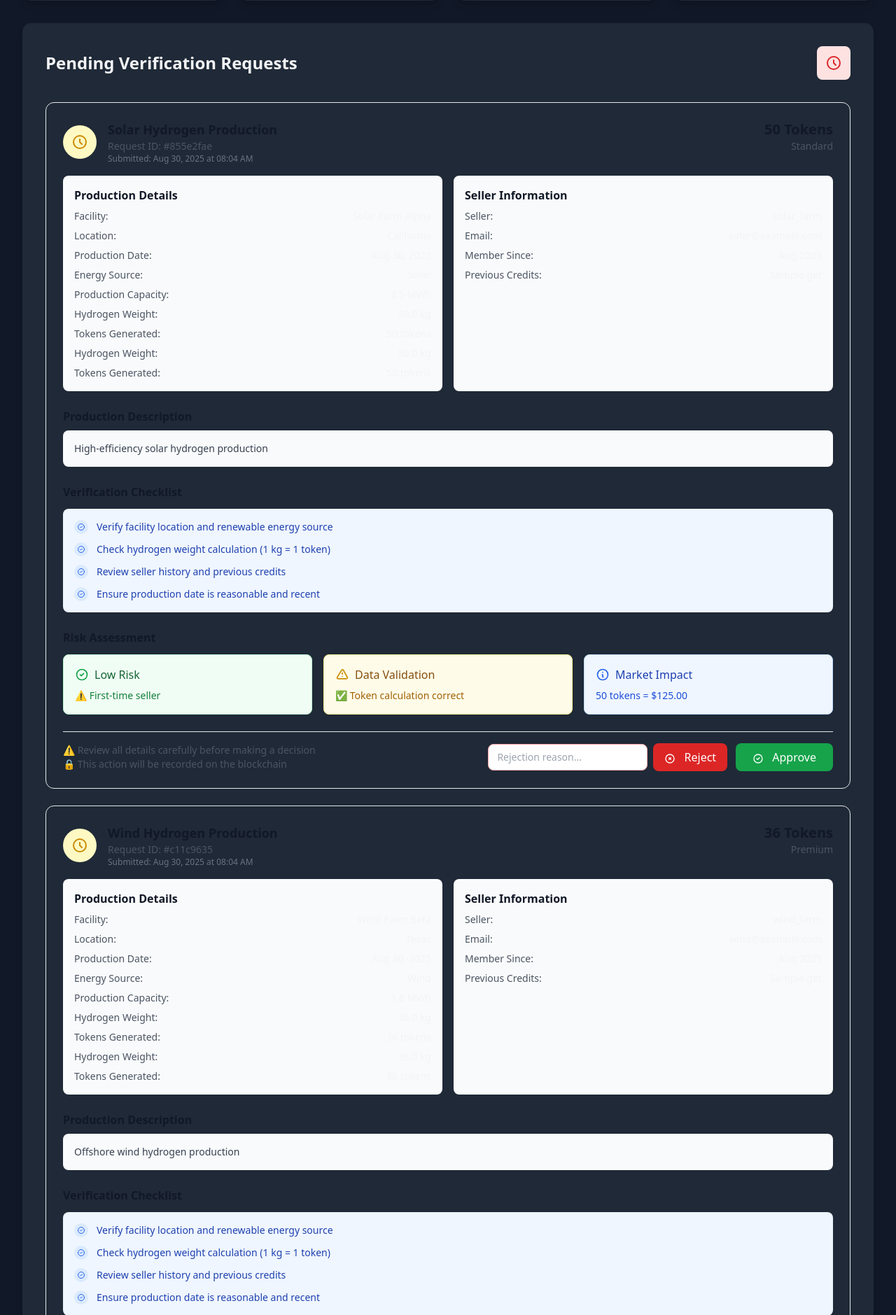
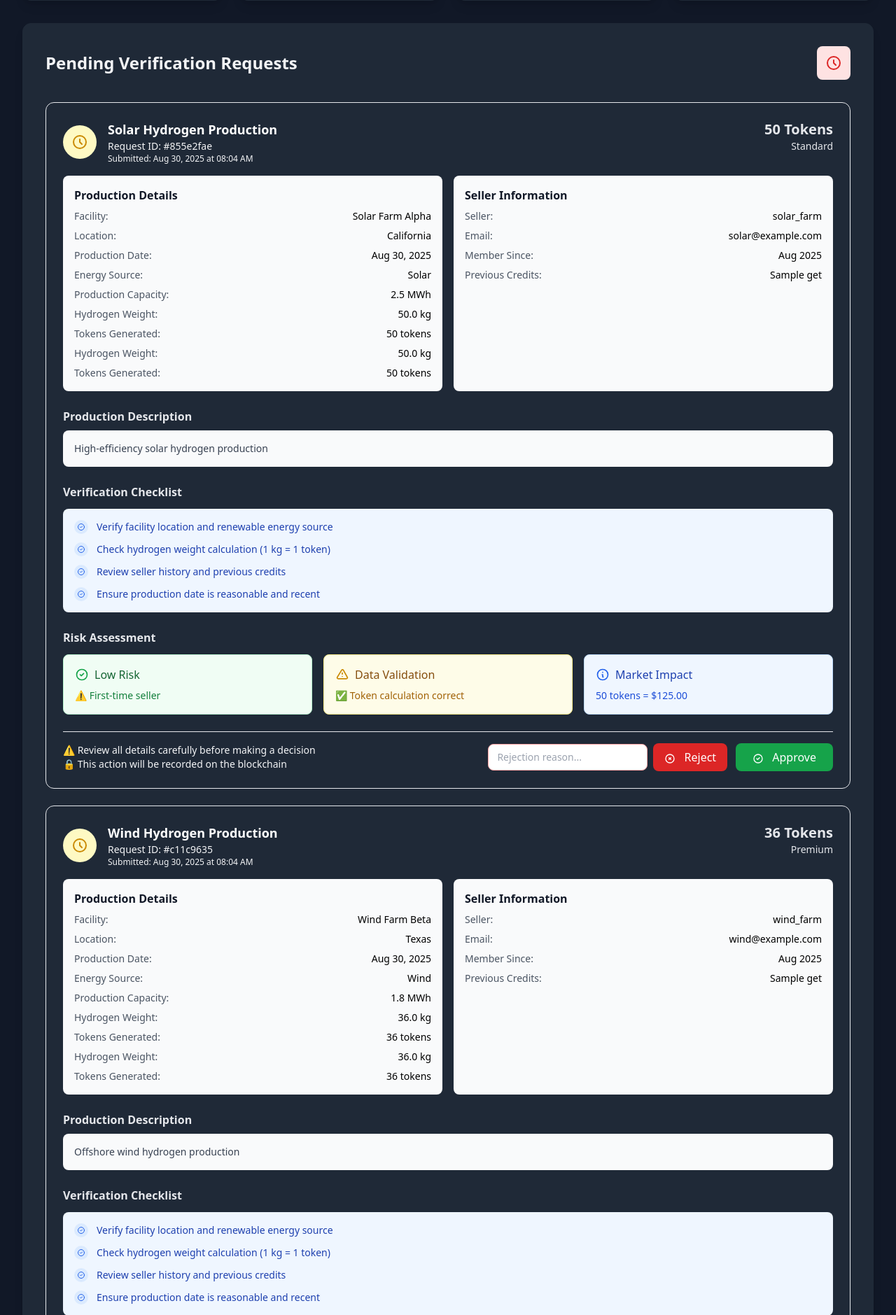
Before and after one commit to MeghPatel0106/Hack_squad_, a Flask app: template templates/authority.html in a window 1280 px wide. Shown: the part 1102-2981 px from the top of the page at 70% size. Run offline with Flask 3, Linux system fonts and the light colour scheme; the template is opened without the code that fills it: values that come from a table or form of the project are taken from there, most other values are stand-ins (such as "Sample title", 1, 10 or a date in 2020); some libraries are stand-ins or nearby versions.

Commit message:
Color Changed

```diff
--- a/templates/authority.html
+++ b/templates/authority.html
@@ -85,14 +85,14 @@
                             </svg>
                         </div>
                         <div>
-                            <div class="font-semibold text-gray-900 text-lg">{{ request.renewable_source.title() }} Hydrogen Production</div>
-                            <div class="text-sm text-gray-600">Request ID: #{{ request.credit_id[:8] }}</div>
-                            <div class="text-xs text-gray-500">Submitted: {{ request.created_at.strftime('%b %d, %Y at %I:%M %p') }}</div>
+                            <div class="font-semibold text-white text-lg">{{ request.renewable_source.title() }} Hydrogen Production</div>
+                            <div class="text-sm text-gray-100">Request ID: #{{ request.credit_id[:8] }}</div>
+                            <div class="text-xs text-gray-100">Submitted: {{ request.created_at.strftime('%b %d, %Y at %I:%M %p') }}</div>
                         </div>
                     </div>
                     <div class="text-right">
-                        <div class="font-bold text-gray-900 text-xl">{{ request.tokens_generated }} Tokens</div>
-                        <div class="text-sm text-gray-600">{{ request.certification_type.title() }}</div>
+                        <div class="font-bold text-gray-200 text-xl">{{ request.tokens_generated }} Tokens</div>
+                        <div class="text-sm text-gray-200">{{ request.certification_type.title() }}</div>
                     </div>
                 </div>
 
@@ -103,39 +103,39 @@
                         <div class="space-y-2 text-sm">
                             <div class="flex justify-between">
                                 <span class="text-gray-600">Facility:</span>
-                                <span class="font-medium">{{ request.facility_name }}</span>
+                                <span class="font-medium text-black">{{ request.facility_name }}</span>
                             </div>
                             <div class="flex justify-between">
                                 <span class="text-gray-600">Location:</span>
-                                <span class="font-medium">{{ request.location }}</span>
+                                <span class="font-medium text-black">{{ request.location }}</span>
                             </div>
                             <div class="flex justify-between">
                                 <span class="text-gray-600">Production Date:</span>
-                                <span class="font-medium">{{ request.production_date.strftime('%b %d, %Y') }}</span>
+                                <span class="font-medium text-black">{{ request.production_date.strftime('%b %d, %Y') }}</span>
                             </div>
                             <div class="flex justify-between">
                                 <span class="text-gray-600">Energy Source:</span>
-                                <span class="font-medium">{{ request.renewable_source.title() }}</span>
+                                <span class="font-medium text-black">{{ request.renewable_source.title() }}</span>
                             </div>
                             <div class="flex justify-between">
                                 <span class="text-gray-600">Production Capacity:</span>
-                                <span class="font-medium">{{ "%.1f"|format(request.production_capacity) }} MWh</span>
+                                <span class="font-medium text-black">{{ "%.1f"|format(request.production_capacity) }} MWh</span>
                             </div>
                             <div class="flex justify-between">
                                 <span class="text-gray-600">Hydrogen Weight:</span>
-                                <span class="font-medium">{{ "%.1f"|format(request.hydrogen_weight_kg) }} kg</span>
+                                <span class="font-medium text-black">{{ "%.1f"|format(request.hydrogen_weight_kg) }} kg</span>
                             </div>
                             <div class="flex justify-between">
                                 <span class="text-gray-600">Tokens Generated:</span>
-                                <span class="font-medium">{{ request.tokens_generated }} tokens</span>
+                                <span class="font-medium text-black">{{ request.tokens_generated }} tokens</span>
                             </div>
                             <div class="flex justify-between">
                                 <span class="text-gray-600">Hydrogen Weight:</span>
-                                <span class="font-medium">{{ "%.1f"|format(request.hydrogen_weight_kg) }} kg</span>
+                                <span class="font-medium text-black">{{ "%.1f"|format(request.hydrogen_weight_kg) }} kg</span>
                             </div>
                             <div class="flex justify-between">
                                 <span class="text-gray-600">Tokens Generated:</span>
-                                <span class="font-medium">{{ request.tokens_generated }} tokens</span>
+                                <span class="font-medium text-black">{{ request.tokens_generated }} tokens</span>
                             </div>
                         </div>
                     </div>
@@ -145,19 +145,19 @@
                         <div class="space-y-2 text-sm">
                             <div class="flex justify-between">
                                 <span class="text-gray-600">Seller:</span>
-                                <span class="font-medium">{{ request.seller.username }}</span>
+                                <span class="font-medium text-black">{{ request.seller.username }}</span>
                             </div>
                             <div class="flex justify-between">
                                 <span class="text-gray-600">Email:</span>
-                                <span class="font-medium">{{ request.seller.email }}</span>
+                                <span class="font-medium text-black">{{ request.seller.email }}</span>
                             </div>
                             <div class="flex justify-between">
                                 <span class="text-gray-600">Member Since:</span>
-                                <span class="font-medium">{{ request.seller.created_at.strftime('%b %Y') }}</span>
+                                <span class="font-medium text-black">{{ request.seller.created_at.strftime('%b %Y') }}</span>
                             </div>
                             <div class="flex justify-between">
                                 <span class="text-gray-600">Previous Credits:</span>
-                                <span class="font-medium">{{ seller_credits_count.get(request.seller.id, 0) }}</span>
+                                <span class="font-medium text-black">{{ seller_credits_count.get(request.seller.id, 0) }}</span>
                             </div>
                         </div>
                     </div>
@@ -166,7 +166,7 @@
                 <!-- Description -->
                 {% if request.description %}
                 <div class="mb-6">
-                    <h4 class="font-semibold text-gray-900 mb-2">Production Description</h4>
+                    <h4 class="font-semibold text-gray-200 mb-2">Production Description</h4>
                     <div class="bg-gray-50 rounded-lg p-4 text-sm text-gray-700">
                         {{ request.description }}
                     </div>
@@ -175,7 +175,7 @@
 
                 <!-- Verification Checklist -->
                 <div class="mb-6">
-                    <h4 class="font-semibold text-gray-900 mb-3">Verification Checklist</h4>
+                    <h4 class="font-semibold text-gray-200 mb-3">Verification Checklist</h4>
                     <div class="bg-blue-50 rounded-lg p-4 space-y-3">
                         <div class="flex items-center space-x-3">
                             <div class="w-5 h-5 bg-blue-100 rounded-full flex items-center justify-center">
@@ -214,7 +214,7 @@
 
                 <!-- Verification Risk Assessment -->
                 <div class="mb-6">
-                    <h4 class="font-semibold text-gray-900 mb-3">Risk Assessment</h4>
+                    <h4 class="font-semibold text-gray-200 mb-3">Risk Assessment</h4>
                     <div class="grid grid-cols-1 md:grid-cols-3 gap-4">
                         <div class="bg-green-50 rounded-lg p-4 border border-green-200">
                             <div class="flex items-center space-x-2 mb-2">
@@ -264,7 +264,7 @@
 
                 <!-- Verification Actions -->
                 <div class="flex items-center justify-between pt-4 border-t border-gray-200">
-                    <div class="text-sm text-gray-600">
+                    <div class="text-sm text-gray-100">
                         <p>⚠️ Review all details carefully before making a decision</p>
                         <p>🔒 This action will be recorded on the blockchain</p>
                     </div>
@@ -274,7 +274,7 @@
                             <input type="hidden" name="action" value="reject">
                             <div class="flex items-center space-x-2">
                                 <input type="text" name="rejection_reason" placeholder="Rejection reason..."
-                                       class="px-3 py-2 border border-red-300 rounded-lg text-sm focus:ring-2 focus:ring-red-500 focus:border-red-500"
+                                       class="px-3 text-black py-2 border border-red-300 rounded-lg text-sm focus:ring-2 focus:ring-red-500 focus:border-red-500"
                                        required>
                                 <button type="submit"
                                         class="bg-red-600 hover:bg-red-700 text-white px-4 py-2 rounded-lg font-medium transition-colors transform hover:scale-105"
```
